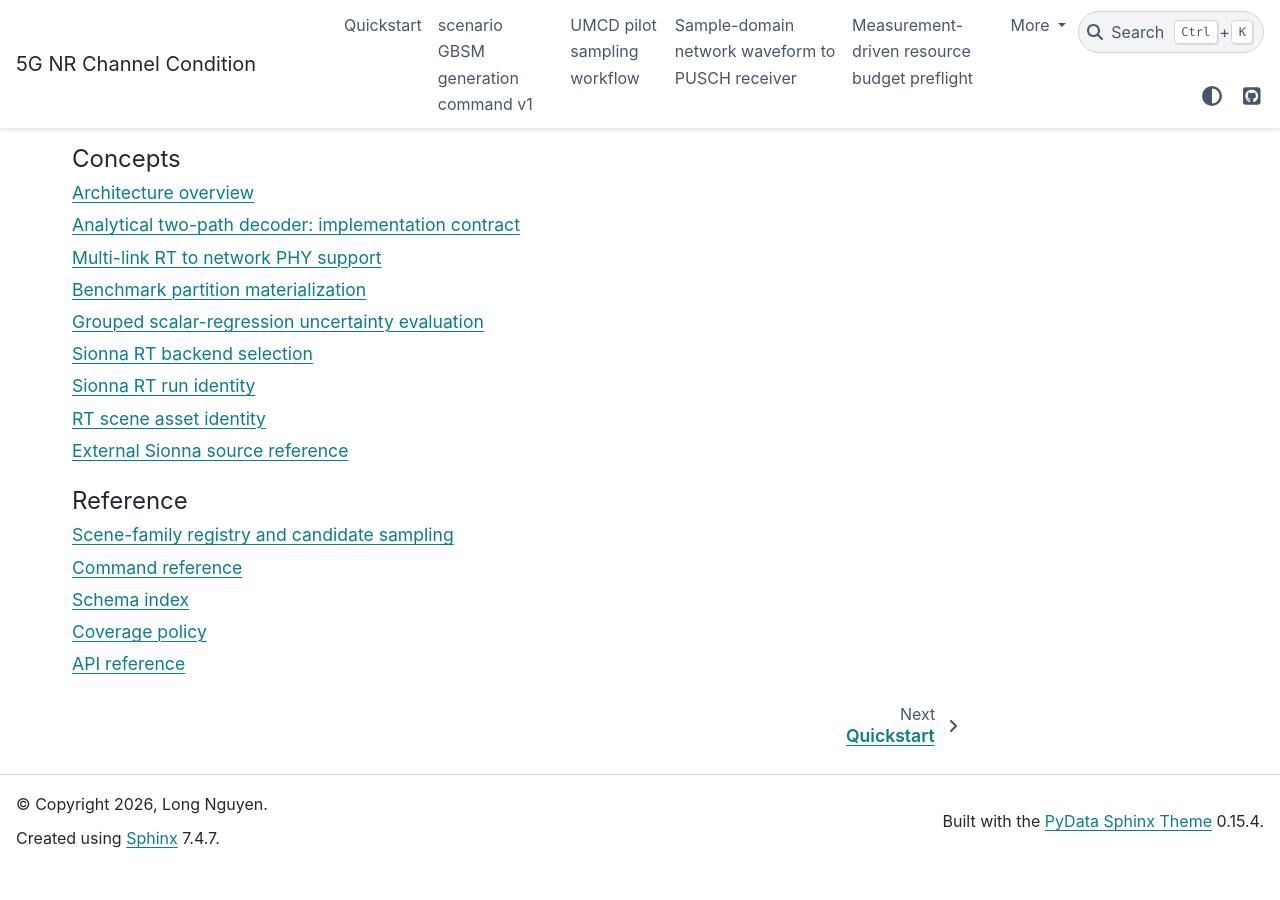
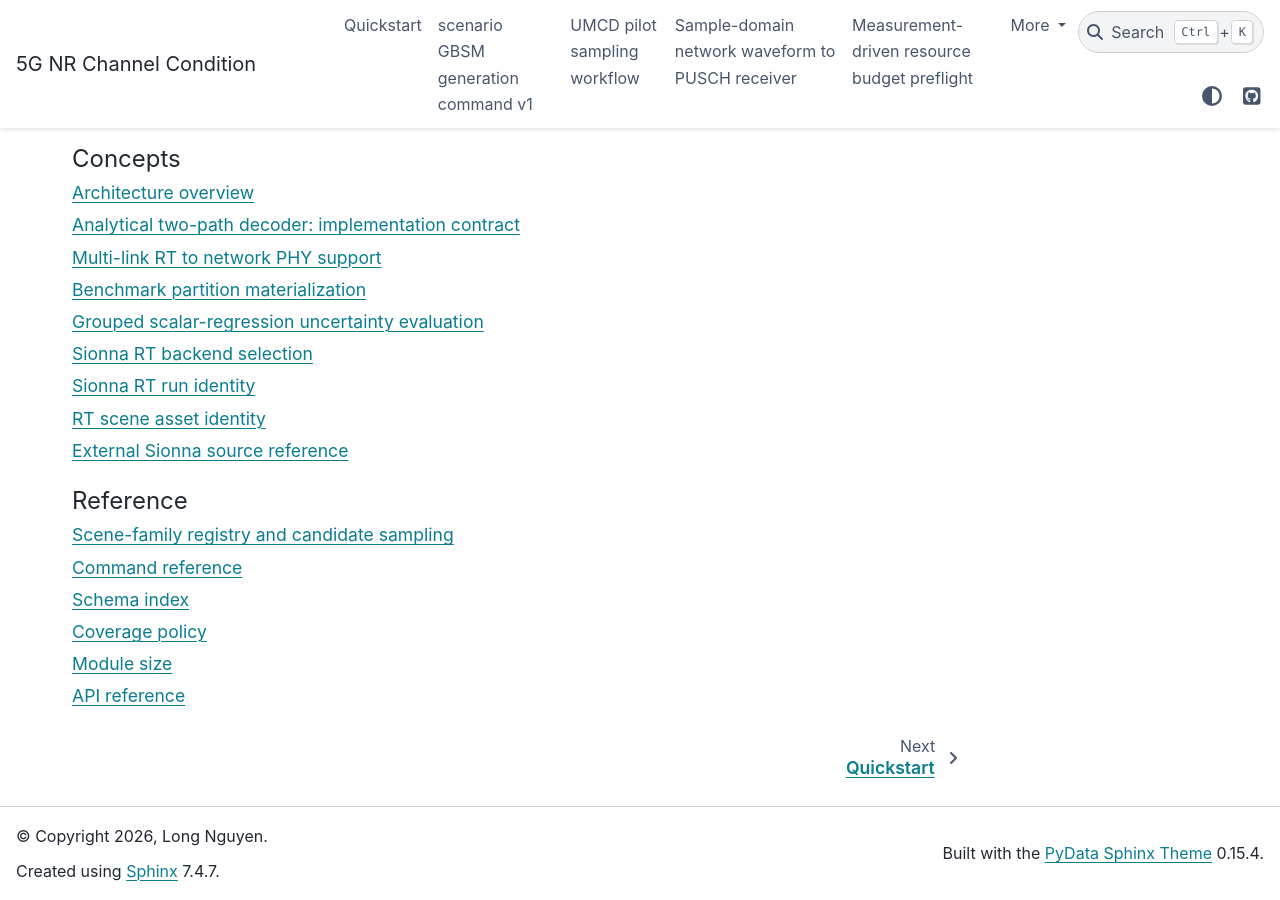
Before and after one commit to nntk072/5g-nr-channel-condition, a Sphinx documentation site: the page built from docs/index.md, in a window 1280 px wide and 900 px high, scrolled down 520 px. Built offline with Sphinx 7.4.7 and the PyData theme 0.15.4, drawn with Linux system fonts in a browser that asks for light colours; pages that are not in the unit, such as notebooks, are missing from menus; before the commit the page ends 1388 px from its top, so only the background shows below that.

Commit message:
Add the module-size page to the Sphinx toctree

````diff
--- a/docs/index.md
+++ b/docs/index.md
@@ -47,5 +47,6 @@ reference/scene-family-registry
 reference/cli
 reference/schemas
 architecture/coverage-policy
+architecture/module-size
 api/index
 ```
````
